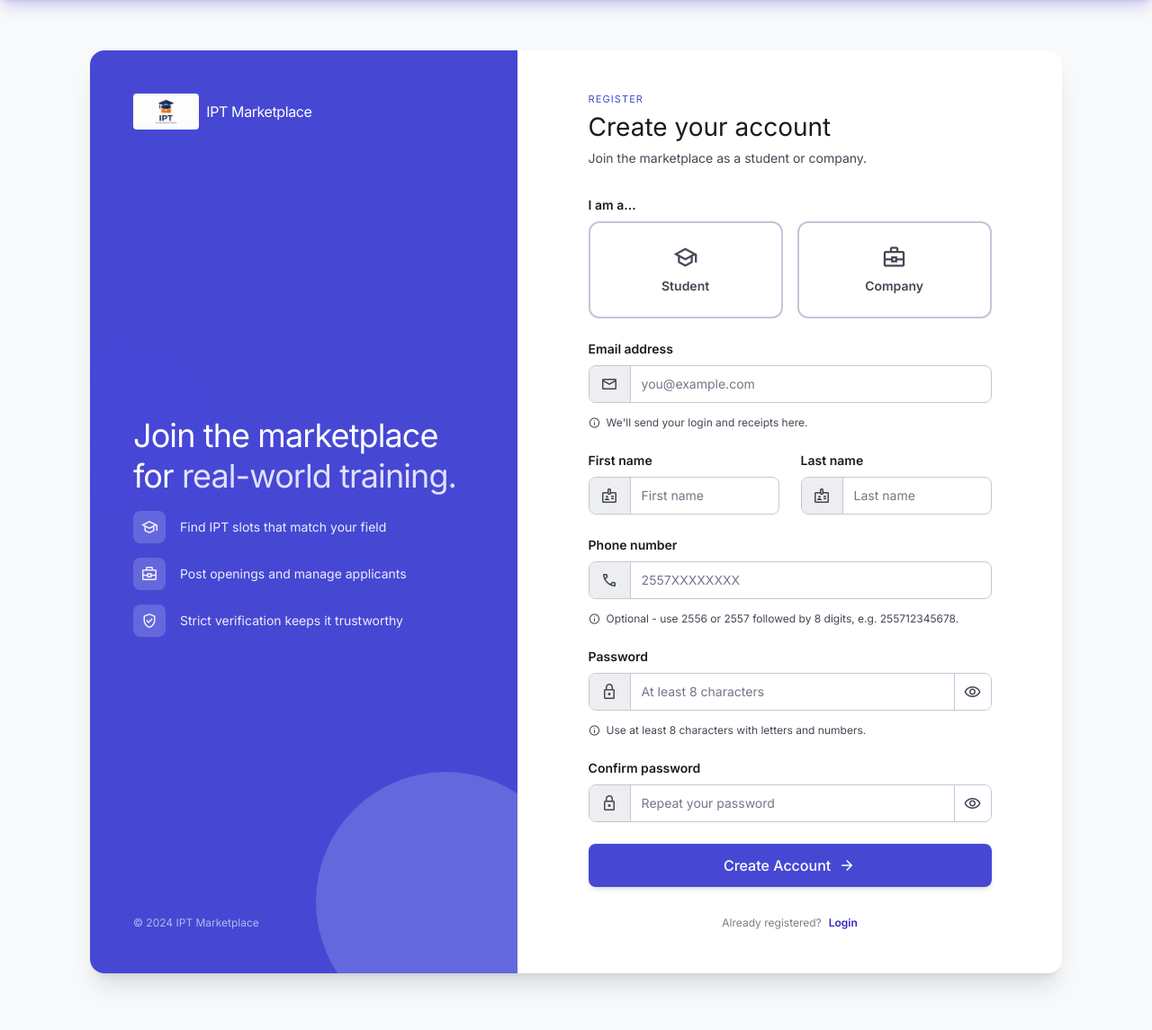
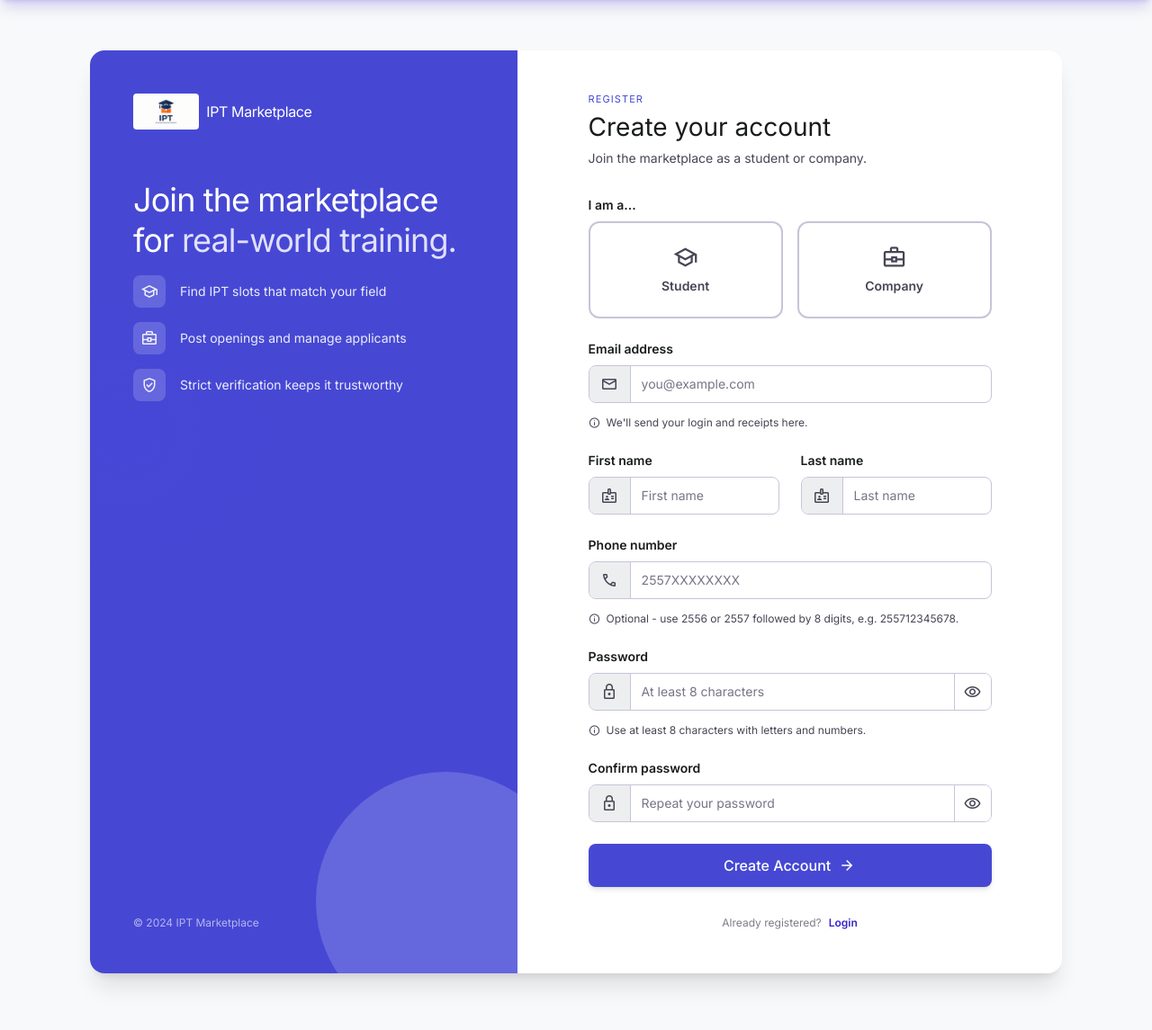
Before and after one commit to IM14725/IPT-placement-system, a Django app: page /auth/register/ in a window 1280 px wide. Shown: the part 64-1209 px from the top of the page at 90% size. Run offline with Django 5.2, Linux system fonts and the light colour scheme; parts of the project's set-up code (start-up, migrations or seed data) failed here and were passed over; some libraries are stand-ins or nearby versions.

Commit message:
fix(auth): reduce space between logo and description on login/register pages

```diff
--- a/backend/templates/registration/login.html
+++ b/backend/templates/registration/login.html
@@ -7,11 +7,12 @@
   <div class="relative hidden lg:flex lg:w-[44%] auth-card-panel bg-primary text-on-primary flex-col justify-between p-xl overflow-hidden">
     <div class="absolute -right-16 -bottom-16 w-72 h-72 bg-primary-fixed rounded-full opacity-20 pointer-events-none"></div>
     <div class="absolute -left-10 top-1/3 w-40 h-40 bg-secondary-container rounded-full opacity-20 blur-2xl pointer-events-none"></div>
-    <div class="relative z-10 flex items-center gap-xs font-headline-lg font-headline-md tracking-tight mb-2">
+    <div class="flex flex-col gap-xl z-10 relative">
+      <div class="flex items-center gap-xs font-headline-lg font-headline-md tracking-tight mb-2">
         <img src="{% static 'images/logo.jpg' %}" alt="IPT Marketplace" class="h-10 w-auto rounded">
         IPT Marketplace
       </div>
-    <div class="relative z-10 flex flex-col gap-sm">
+      <div class="flex flex-col gap-sm">
         <h2 class="font-display text-display leading-tight tracking-tight">
           {% blocktrans %}Welcome back to your <span class="text-primary-fixed">training journey.</span>{% endblocktrans %}
         </h2>
@@ -33,6 +34,7 @@
               <span class="material-symbols-outlined text-[20px]">notifications_active</span>
             </span>
             <span class="font-body-md text-body-md">{% trans "Instant SMS & email updates" %}</span>
+          </div>
         </div>
       </div>
     </div>
--- a/backend/templates/registration/register.html
+++ b/backend/templates/registration/register.html
@@ -7,11 +7,12 @@
   <div class="relative hidden lg:flex lg:w-[44%] auth-card-panel bg-secondary text-on-secondary flex-col justify-between p-xl overflow-hidden">
     <div class="absolute -right-16 -bottom-16 w-72 h-72 bg-secondary-fixed rounded-full opacity-20 pointer-events-none"></div>
     <div class="absolute -left-10 top-1/3 w-40 h-40 bg-primary-container rounded-full opacity-20 blur-2xl pointer-events-none"></div>
-    <div class="relative z-10 flex items-center gap-xs font-headline-lg font-headline-md tracking-tight mb-2">
+    <div class="flex flex-col gap-xl z-10 relative">
+      <div class="flex items-center gap-xs font-headline-lg font-headline-md tracking-tight mb-2">
         <img src="{% static 'images/logo.jpg' %}" alt="IPT Marketplace" class="h-10 w-auto rounded">
         IPT Marketplace
       </div>
-    <div class="relative z-10 flex flex-col gap-sm">
+      <div class="flex flex-col gap-sm">
         <h2 class="font-display text-display leading-tight tracking-tight">
           Join the marketplace for <span class="text-secondary-fixed">real-world training.</span>
         </h2>
@@ -33,6 +34,7 @@
               <span class="material-symbols-outlined text-[20px]">verified_user</span>
             </span>
             <span class="font-body-md text-body-md">{% trans "Strict verification keeps it trustworthy" %}</span>
+          </div>
         </div>
       </div>
     </div>
```
Lines whose indentation alone changed are shown as unchanged.
